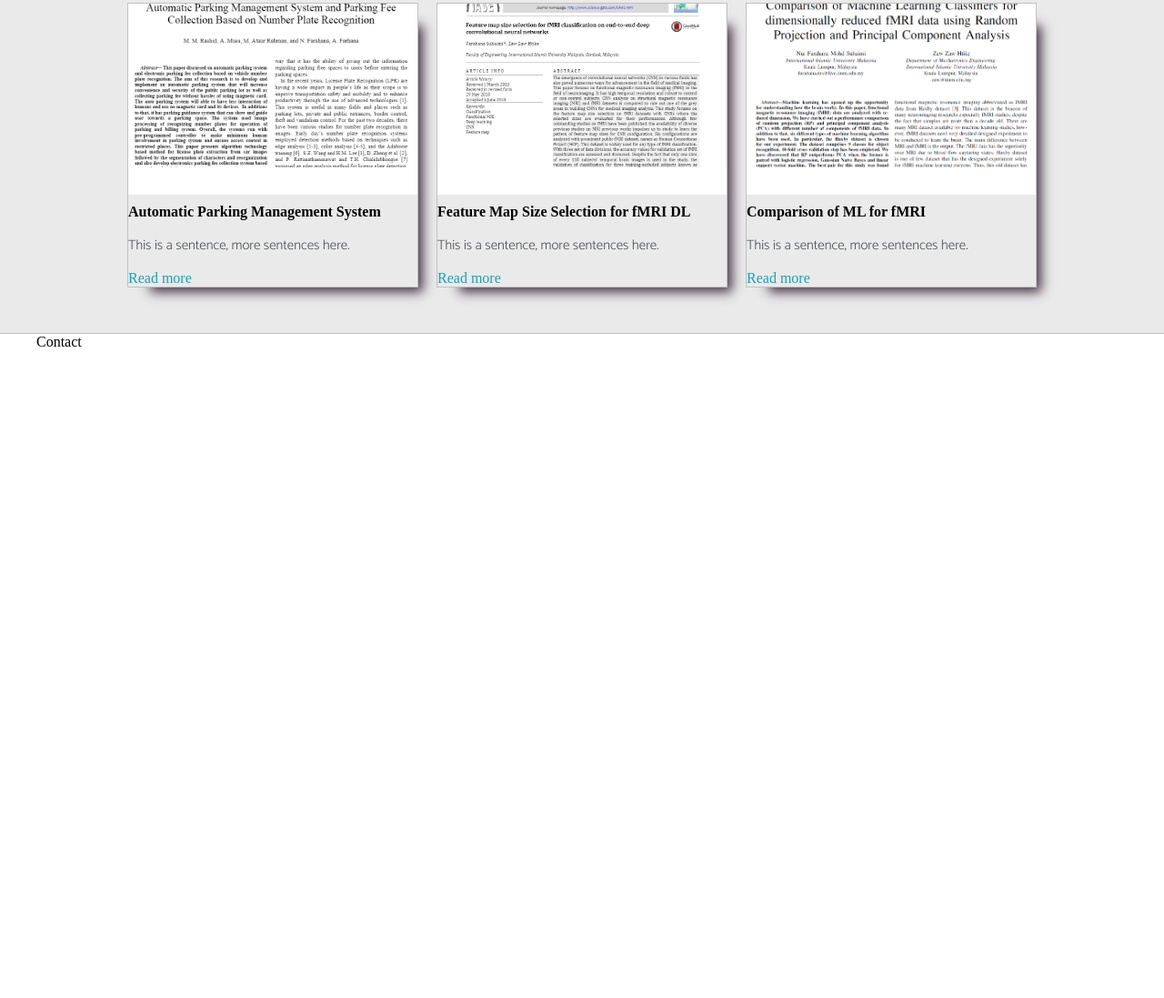
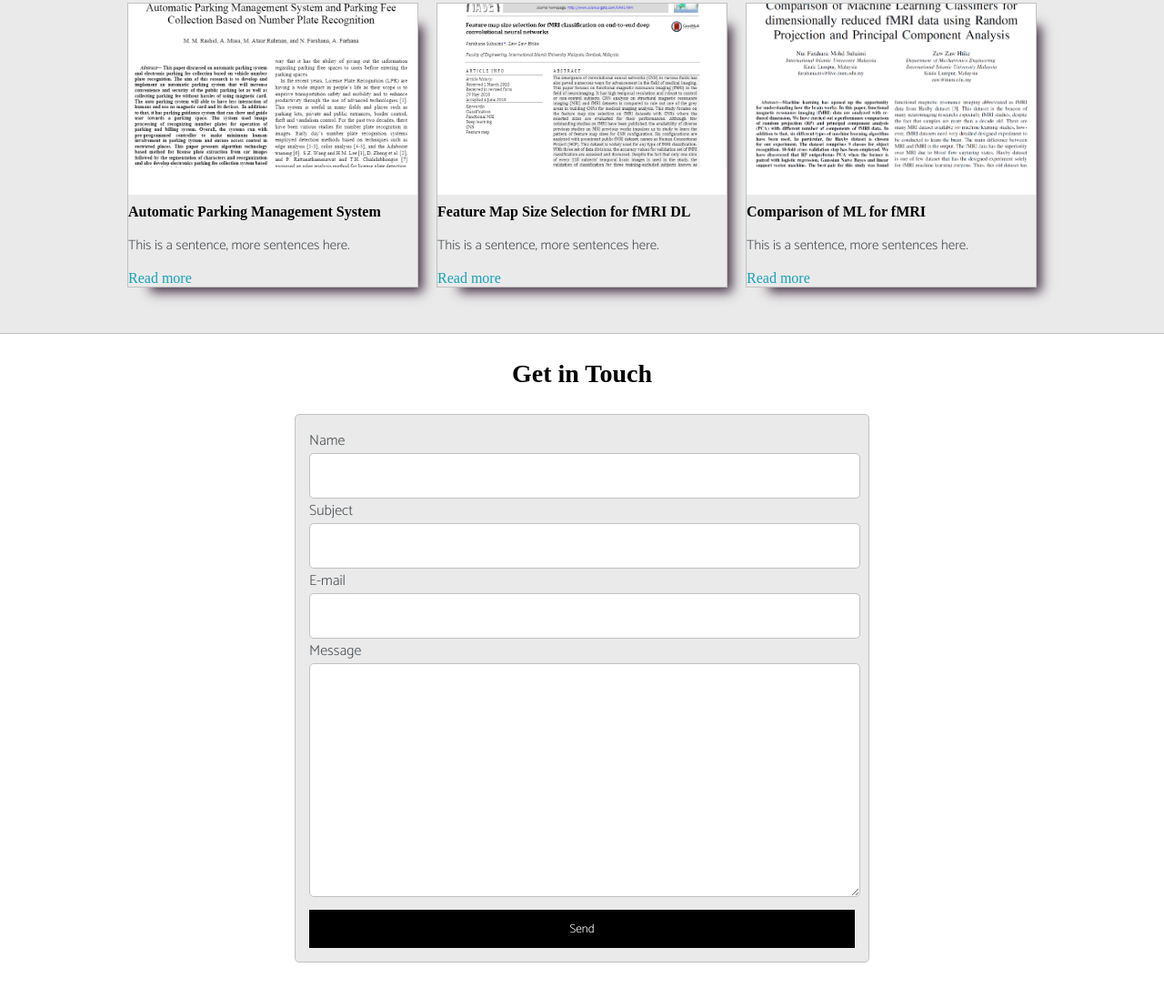
Before and after one commit to farahanams/farahanams.github.io, a plain HTML site: page index.html in a window 1280 px wide. Shown: the part 1685-2782 px from the top of the page at 91% size. Before the commit the page ends 2070 px from the top, so only its background shows below. Drawn offline with Linux system fonts and the light colour scheme; a web font is replaced by a local one.

Commit message:
added get in touch div

```diff
--- a/default.css
+++ b/default.css
@@ -10,6 +10,8 @@
   --themeDotBorder: #24292e;
   --previewBg: #c1c1c1;
   --previewShadow: #f0ead6;
+
+  --buttonColor: black;
 }
 
 html,
@@ -339,6 +341,37 @@ h6 {
   color: #4b5156;
   font-size: 15px;
 }
+
+#contact-form {
+  display: block;
+  max-width: 600px;
+  margin: 0 auto;
+  border: 1px solid var(--borderColor);
+  padding: 15px;
+  border-radius: 5px;
+  background-color: var(--mainColor);
+  margin-bottom: 50px;
+}
+
+.input-field {
+  width: 100%;
+  padding-top: 15px;
+  padding-bottom: 10px;
+  background-color: var(--secondaryColor);
+  border-radius: 5px;
+  border: 1px solid var(--borderColor);
+  font-size: 14px;
+}
+
+#submit-btn {
+  margin-top: 10px;
+  width: 100%;
+  padding-top: 10px;
+  padding-bottom: 10px;
+  color: #fff;
+  background-color: var(--buttonColor);
+  border: none;
+}
 @media screen and (max-width: 1200px) {
   .main-container {
     width: 95%;
--- a/index.html
+++ b/index.html
@@ -169,7 +169,28 @@
 
     <section class="s2">
       <div class="main-container">
-        Contact
+        <h3 style="text-align: center;">Get in Touch</h3>
+        <form id="contact-form">
+          <label for="">Name</label>
+          <input class="input-field" type="text" name="name" id="" />
+
+          <label for="">Subject</label>
+          <input class="input-field" type="text" name="subject" id="" />
+
+          <label for="">E-mail</label>
+          <input class="input-field" type="text" name="name" id="email" />
+
+          <label for="">Message</label>
+          <textarea
+            class="input-field"
+            name="Message"
+            id=""
+            cols="30"
+            rows="10"
+          ></textarea>
+
+          <input type="submit" value="Send" id="submit-btn" />
+        </form>
       </div>
     </section>
   </body>
```
